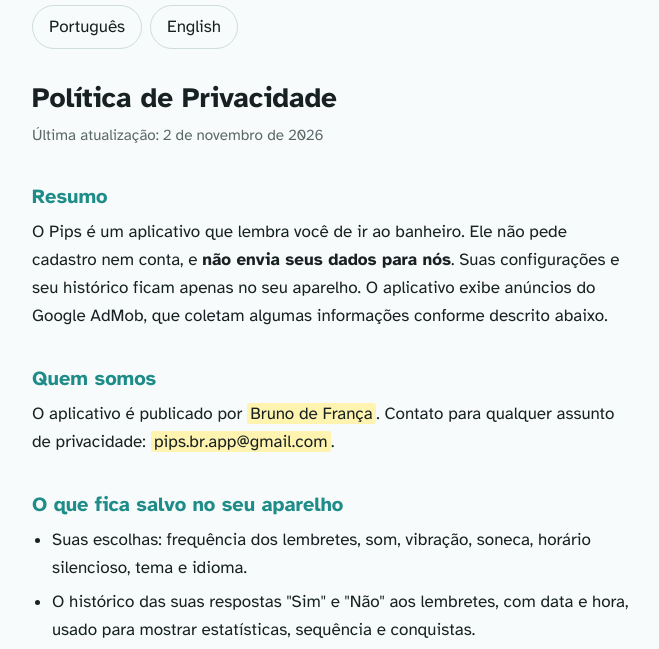
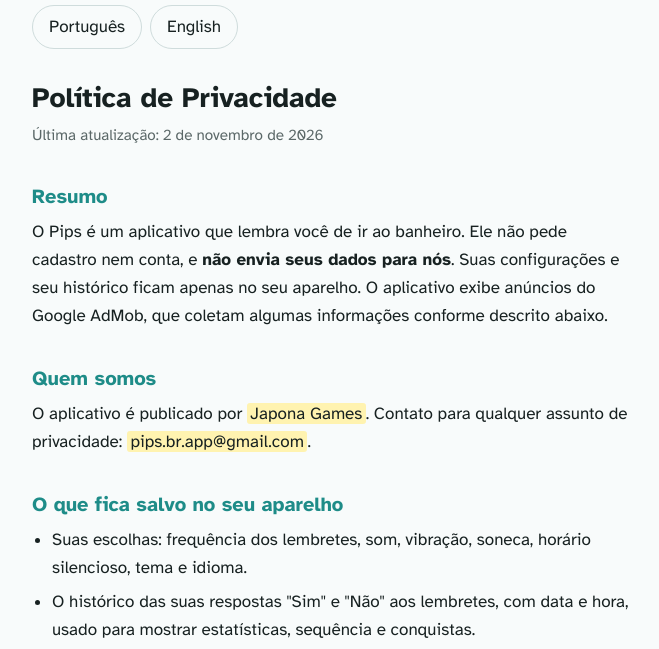
Before and after one commit to bnof007/Pips_Privacy_Policy, a plain HTML site: page index.html in a window 1280 px wide. Shown: the part 107-756 px from the top of the page, without its empty margins (308-967 px from the left). Drawn offline with Linux system fonts and the light colour scheme.

Commit message:
Update publisher name to Japona Games

```diff
--- a/index.html
+++ b/index.html
@@ -66,7 +66,7 @@
     <p>O Pips é um aplicativo que lembra você de ir ao banheiro. Ele não pede cadastro nem conta, e <strong>não envia seus dados para nós</strong>. Suas configurações e seu histórico ficam apenas no seu aparelho. O aplicativo exibe anúncios do Google AdMob, que coletam algumas informações conforme descrito abaixo.</p>
 
     <h2>Quem somos</h2>
-    <p>O aplicativo é publicado por <mark>Bruno de França</mark>. Contato para qualquer assunto de privacidade: <mark>pips.br.app@gmail.com</mark>.</p>
+    <p>O aplicativo é publicado por <mark>Japona Games</mark>. Contato para qualquer assunto de privacidade: <mark>pips.br.app@gmail.com</mark>.</p>
 
     <h2>O que fica salvo no seu aparelho</h2>
     <ul>
@@ -116,7 +116,7 @@
     <p>Pips is an app that reminds you to use the bathroom. It does not ask you to sign up or create an account, and <strong>it does not send your data to us</strong>. Your settings and history stay on your device only. The app shows ads from Google AdMob, which collect some information as described below.</p>
 
     <h2>Who we are</h2>
-    <p>The app is published by <mark>Bruno de França</mark>. Contact for any privacy matter: <mark>pips.br.app@gmail.com</mark>.</p>
+    <p>The app is published by <mark>Japona Games</mark>. Contact for any privacy matter: <mark>pips.br.app@gmail.com</mark>.</p>
 
     <h2>What is stored on your device</h2>
     <ul>
```
